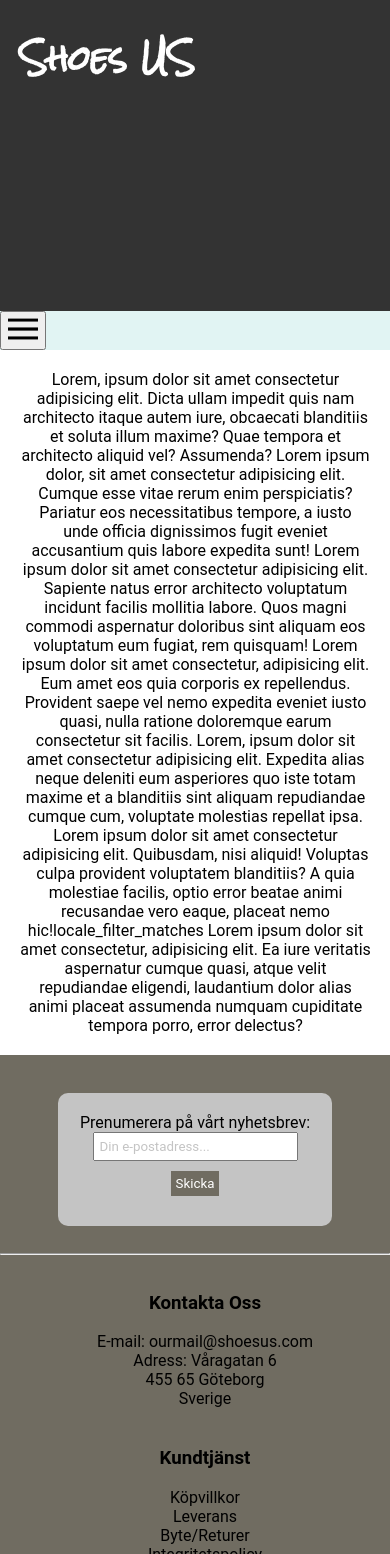
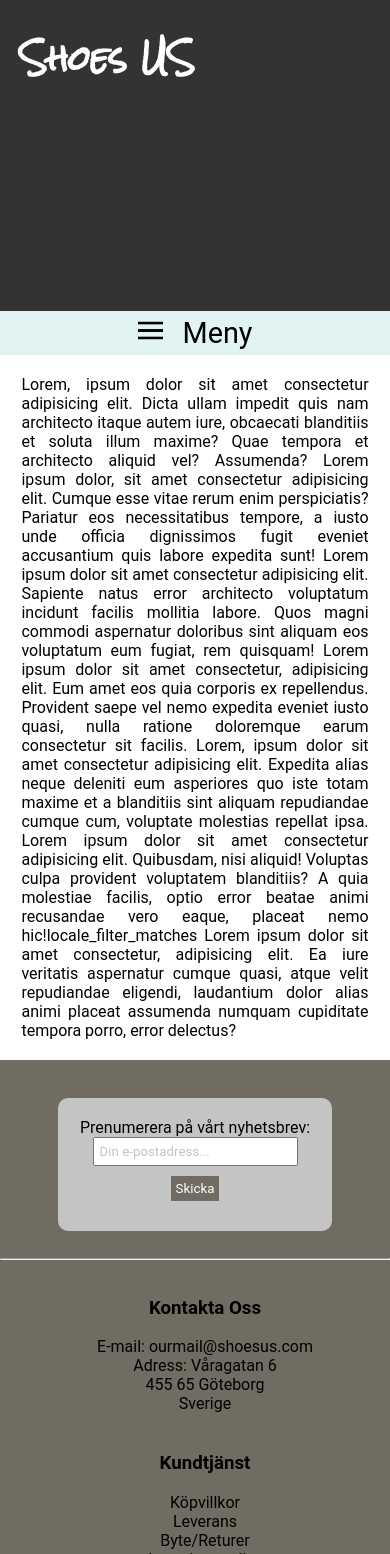
Before and after one commit to omerbasic/Shoes-Us, a PHP site: page / in a window 390 px wide. Run offline with PHP 8.4, Linux system fonts and the light colour scheme.

Commit message:
Försättning med responsiv
Att göra: fixa dropdown responsiv meny så att det inte följer efter scroll och skapa en toggle funktion så att meny försvinner också

```diff
--- a/SHOESUS/handler.js
+++ b/SHOESUS/handler.js
@@ -2,3 +2,42 @@
 function toIndex() {
     window.location = "index.php"
 }
+
+// Funktion för att visa DROPDOWN meny på mobil telefon
+function dropMenu() {
+    var mainDiv = document.createElement("div")
+    var article = document.getElementsByClassName("menuIconField")[0]
+    article.appendChild(mainDiv)
+    var header = document.getElementsByClassName("headTitle")[0]
+    var navbar = document.getElementsByTagName("nav")[0]
+
+    var link1 = document.createElement("a")
+    mainDiv.appendChild(link1)
+    link1.innerText = "Inloggning"
+    link1.href = "login.php"
+
+    var br1 = document.createElement("br")
+    var br2 = document.createElement("br")
+    link1.appendChild(br1)
+    link1.appendChild(br2)
+
+    var link2 = document.createElement("a")
+    mainDiv.appendChild(link2)
+    link2.innerText = "Mina sidor"
+    link2.href = "myPage.php"
+
+    link1.style.textDecoration = "none"
+    link1.style.color = "black"
+    link2.style.textDecoration = "none"
+    link2.style.color = "black"
+
+    mainDiv.style.fontSize = "1.4em"
+    mainDiv.style.textAlign = "center"
+    mainDiv.style.position = "absolute"
+    mainDiv.style.marginTop = "40px"
+    mainDiv.style.backgroundColor = "#E1F4F3"
+    mainDiv.style.width = "100%"
+    mainDiv.style.height = "auto"
+
+
+}
--- a/SHOESUS/index.php
+++ b/SHOESUS/index.php
@@ -7,6 +7,7 @@
     <title>ShoesUs - Hemsida</title>
     <link rel="stylesheet" href="./style/mainStyle.css">
     <link href="https://fonts.googleapis.com/css?family=Rock+Salt&display=swap" rel="stylesheet">
+    <script defer src="./handler.js"></script>
 </head>
 <body>
     <header>
@@ -18,7 +19,7 @@
 
     <nav>
         <div class="menuIconField">
-            <button class="menuButton"><img src="./img/menuIcon.png" style="width:30px;"></button>
+            <button onclick="dropMenu()" class="menuButton"><img src="./img/menuIcon.png" style="width:25px;" class="menuIcon">Meny</button>
         </div>
 
         <div class="dropdown">
--- a/SHOESUS/style/mainStyle.css
+++ b/SHOESUS/style/mainStyle.css
@@ -138,10 +138,10 @@
        /*  MAIN/ARTICLE  */
 .article {
     background-color: white;
-    margin: 0;
-    width: 90vw;
+    margin: 0 auto;
+    width: 95vw;
     height: auto;
-    text-align: center;
+    text-align: justify;
     padding: 20px;
 }
 
@@ -225,8 +225,29 @@
     .cartField, .myPageText, .loginText, .dropBtn {
         display: none;
         }
+
     .menuIconField {
         display: flex;
         width: 100%;
+        justify-content: center;
+        align-items: baseline;
+        padding-top: 4px;
+        padding-bottom: 4px;
+    }
+
+
+    .menuButton {
+        font-size: 1.8em;
+        background-color: #E1F4F3;
+        border: none;
+    }
+
+    .menuIcon {
+        margin-right: 20px;
+    }
+
+    .article {
+        width: 89vw;
+        margin: 0 auto;
     }
   }
```
